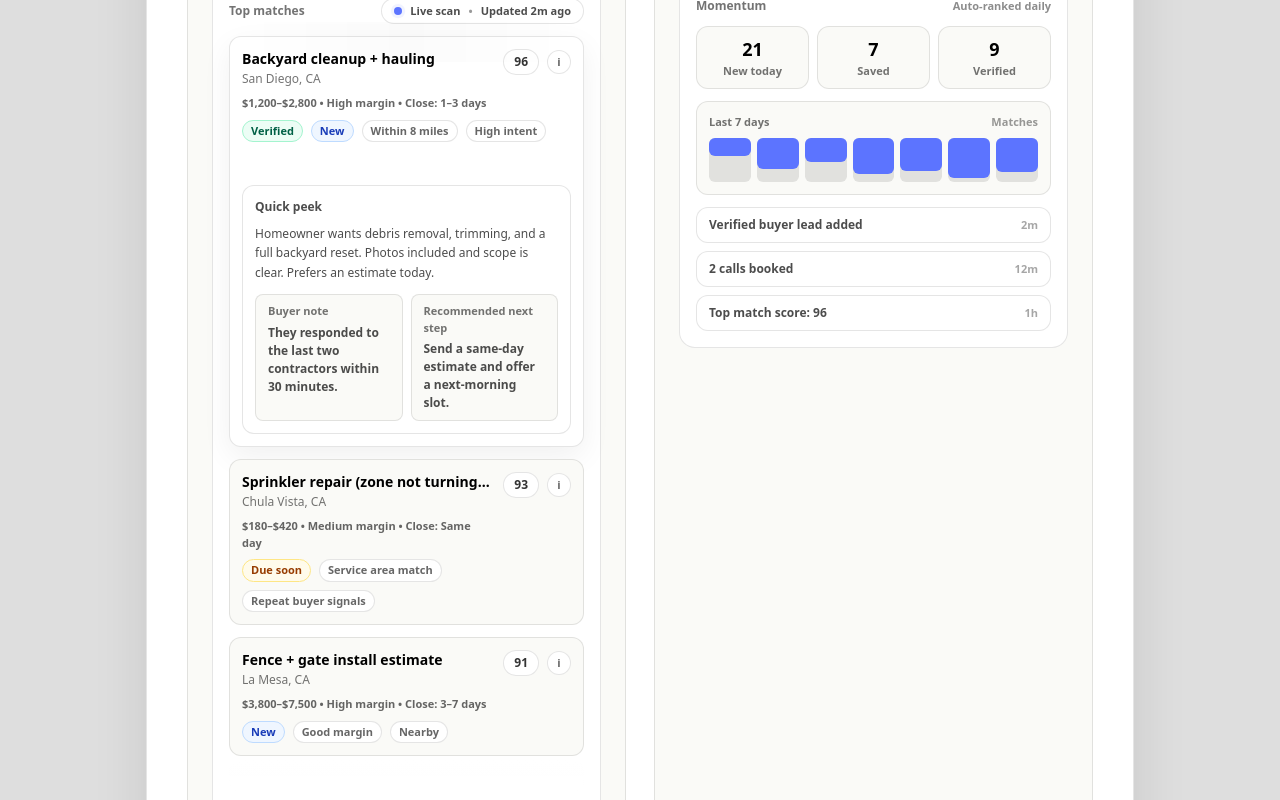
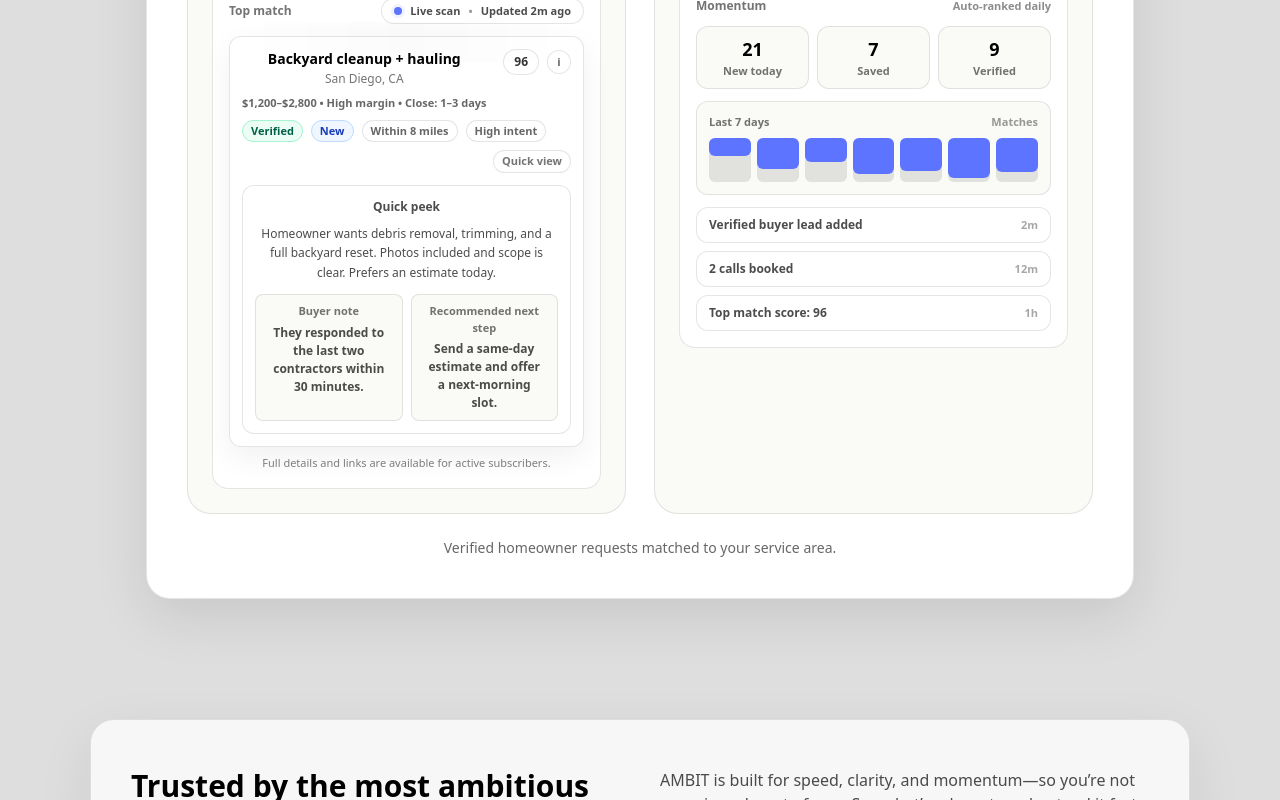
Before and after one commit to seansevrix/ambit, a Next.js app: page / in a window 1280 px wide. Shown: the part 840-1640 px from the top of the page. Built offline with nearby package versions, Linux system fonts and the light colour scheme.

Commit message:
Show only one preview match per market

```diff
--- a/app/page.tsx
+++ b/app/page.tsx
@@ -83,7 +83,7 @@ function SignupSocialProof() {
   );
 }
 
-/* ---------- LIVE PREVIEW (more “holy shit” / conversion-friendly) ---------- */
+/* ---------- LIVE PREVIEW ---------- */
 
 type PreviewMatch = {
   title: string;
@@ -91,12 +91,10 @@ type PreviewMatch = {
   score: number;
   badges: Array<{ label: string; tone: "new" | "verified" | "due" }>;
   reasons: string[];
-
-  valueRange: string; // e.g. "$1,200–$2,800"
+  valueRange: string;
   margin: "High" | "Medium" | "Low";
-  closeTime: string; // e.g. "1–3 days"
-
-  summary: string; // quick peek
+  closeTime: string;
+  summary: string;
   buyerNote: string;
   nextStep: string;
 };
@@ -125,9 +123,9 @@ const PROFILE_HINT: Record<
   },
 };
 
-const PREVIEW_DATA: Record<Market, PreviewMatch[]> = {
-  residential: [
-    {
+// Only 1 preview match per market (what you asked for)
+const PREVIEW_DATA: Record<Market, PreviewMatch> = {
+  residential: {
     title: "Backyard cleanup + hauling",
     location: "San Diego, CA",
     score: 96,
@@ -144,37 +142,8 @@ const PREVIEW_DATA: Record<Market, PreviewMatch[]> = {
     buyerNote: "They responded to the last two contractors within 30 minutes.",
     nextStep: "Send a same-day estimate and offer a next-morning slot.",
   },
-    {
-      title: "Sprinkler repair (zone not turning on)",
-      location: "Chula Vista, CA",
-      score: 93,
-      badges: [{ label: "Due soon", tone: "due" }],
-      reasons: ["Service area match", "Repeat buyer signals", "Quick win"],
-      valueRange: "$180–$420",
-      margin: "Medium",
-      closeTime: "Same day",
-      summary:
-        "Single zone not activating. Buyer wants diagnosis and repair. Access is easy and they can be home after 4pm.",
-      buyerNote: "Clear availability window and short scope.",
-      nextStep: "Offer a diagnostic window and confirm parts availability.",
-    },
-    {
-      title: "Fence + gate install estimate",
-      location: "La Mesa, CA",
-      score: 91,
-      badges: [{ label: "New", tone: "new" }],
-      reasons: ["Good margin", "Nearby", "Clear scope"],
-      valueRange: "$3,800–$7,500",
-      margin: "High",
-      closeTime: "3–7 days",
-      summary:
-        "Buyer needs a new side gate and partial fence replacement. Material preference noted and dimensions provided.",
-      buyerNote: "They requested two quotes and plan to decide this week.",
-      nextStep: "Schedule a quick site measure and send an itemized quote.",
-    },
-  ],
-  commercial: [
-    {
+
+  commercial: {
     title: "Retail plaza: monthly landscaping",
     location: "Austin, TX",
     score: 95,
@@ -188,37 +157,8 @@ const PREVIEW_DATA: Record<Market, PreviewMatch[]> = {
     buyerNote: "They prefer vendors who can start within two weeks.",
     nextStep: "Send a monthly plan with two tier options and a start date.",
   },
-    {
-      title: "Restaurant: grease trap service",
-      location: "Phoenix, AZ",
-      score: 92,
-      badges: [{ label: "Due soon", tone: "due" }],
-      reasons: ["Local match", "High urgency", "Simple scope"],
-      valueRange: "$350–$700",
-      margin: "Medium",
-      closeTime: "1–2 days",
-      summary:
-        "Service request for grease trap pump and documentation. Requires quick turnaround and receipt for compliance.",
-      buyerNote: "They flagged urgency and can approve same-day.",
-      nextStep: "Confirm schedule and send a fixed-price quote with paperwork.",
-    },
-    {
-      title: "Office building: plumbing maintenance",
-      location: "Orlando, FL",
-      score: 90,
-      badges: [{ label: "New", tone: "new" }],
-      reasons: ["Work order stream", "Good LTV", "Clear requirements"],
-      valueRange: "$1,500–$3,000/mo",
-      margin: "Medium",
-      closeTime: "7–14 days",
-      summary:
-        "Facilities team wants a vendor for recurring PM and on-call response. Clear SLA expectations and approval process.",
-      buyerNote: "They want a vendor who can handle after-hours issues.",
-      nextStep: "Send a maintenance agreement outline and response-time tiers.",
-    },
-  ],
-  government: [
-    {
+
+  government: {
     title: "Janitorial services (base facility)",
     location: "Tampa, FL",
     score: 97,
@@ -232,35 +172,6 @@ const PREVIEW_DATA: Record<Market, PreviewMatch[]> = {
     buyerNote: "Deadline is tight; early questions can improve fit.",
     nextStep: "Pull requirements, confirm scope, and draft clarifying questions.",
   },
-    {
-      title: "HVAC PM + filter replacement",
-      location: "Norfolk, VA",
-      score: 94,
-      badges: [{ label: "New", tone: "new" }],
-      reasons: ["Clear schedule", "Good margin", "Scope match"],
-      valueRange: "$18k–$55k",
-      margin: "Medium",
-      closeTime: "14–30 days",
-      summary:
-        "Preventive maintenance with scheduled filter replacement. Locations and frequency appear straightforward.",
-      buyerNote: "The scope is repeatable and easy to operationalize.",
-      nextStep: "Confirm counts and schedule, then price the maintenance plan.",
-    },
-    {
-      title: "Grounds maintenance (multi-site)",
-      location: "San Diego, CA",
-      score: 92,
-      badges: [{ label: "Verified", tone: "verified" }],
-      reasons: ["Nearby", "Scope match", "Past award signals"],
-      valueRange: "$65k–$160k",
-      margin: "Medium",
-      closeTime: "14–45 days",
-      summary:
-        "Multiple sites with defined service windows. If you have a crew, this is a predictable route with consistent work.",
-      buyerNote: "Multi-site jobs favor organized teams with a clear plan.",
-      nextStep: "Map routes, confirm site list, then propose the staffing plan.",
-    },
-  ],
 };
 
 function toneClasses(tone: "new" | "verified" | "due") {
@@ -324,39 +235,21 @@ function ScoreInfo({ text }: { text: string }) {
 }
 
 function PreviewMatches({ market }: { market: Market }) {
-  const rows = PREVIEW_DATA[market];
-  const [openIdx, setOpenIdx] = useState(0);
-
-  useEffect(() => {
-    setOpenIdx(0);
-  }, [market]);
+  const m = PREVIEW_DATA[market];
+  const scoreExplain = `Why ${m.score}: ${m.reasons.join(" • ")}`;
+  const meta = `${m.valueRange} • ${m.margin} margin • Close: ${m.closeTime}`;
 
   return (
     <div className="relative rounded-2xl border border-black/10 bg-white p-4">
       <div className="flex items-center justify-between">
-        <div className="text-xs font-semibold text-black/55">Top matches</div>
+        <div className="text-xs font-semibold text-black/55">Top match</div>
         <LivePill />
       </div>
 
       <div className="pointer-events-none absolute inset-x-4 top-10 h-10 rounded-2xl bg-gradient-to-r from-transparent via-black/5 to-transparent opacity-30 animate-pulse" />
 
-      <div className="mt-3 space-y-3">
-        {rows.map((m, idx) => {
-          const open = idx === openIdx;
-          const scoreExplain = `Why ${m.score}: ${m.reasons.join(" • ")}`;
-          const meta = `${m.valueRange} • ${m.margin} margin • Close: ${m.closeTime}`;
-
-          return (
-            <button
-              key={`${m.title}-${idx}`}
-              type="button"
-              onClick={() => setOpenIdx(idx)}
-              className={[
-                "group w-full text-left rounded-xl border border-black/10 bg-[#FAFAF7] p-3 transition",
-                "hover:bg-white hover:shadow-[0_10px_30px_rgba(0,0,0,0.06)] hover:-translate-y-[1px]",
-                open ? "bg-white shadow-[0_10px_30px_rgba(0,0,0,0.06)]" : "",
-              ].join(" ")}
-            >
+      <div className="mt-3">
+        <div className="rounded-xl border border-black/10 bg-white p-3 shadow-[0_10px_30px_rgba(0,0,0,0.06)]">
           <div className="flex items-start justify-between gap-3">
             <div className="min-w-0">
               <div className="truncate text-sm font-semibold text-black">{m.title}</div>
@@ -391,13 +284,11 @@ function PreviewMatches({ market }: { market: Market }) {
                 {r}
               </span>
             ))}
-
-                <span className="ml-auto hidden sm:inline-flex rounded-full border border-black/10 bg-white px-2 py-0.5 text-[11px] font-semibold text-black/55 opacity-0 transition group-hover:opacity-100">
+            <span className="ml-auto inline-flex rounded-full border border-black/10 bg-white px-2 py-0.5 text-[11px] font-semibold text-black/55">
               Quick view
             </span>
           </div>
 
-              {open ? (
           <div className="mt-3 rounded-xl border border-black/10 bg-white p-3">
             <div className="text-[12px] font-semibold text-black/70">Quick peek</div>
             <div className="mt-2 text-[12px] text-black/70 leading-relaxed">{m.summary}</div>
@@ -405,27 +296,16 @@ function PreviewMatches({ market }: { market: Market }) {
             <div className="mt-3 grid gap-2 sm:grid-cols-2">
               <div className="rounded-lg border border-black/10 bg-[#FAFAF7] px-3 py-2">
                 <div className="text-[11px] font-semibold text-black/55">Buyer note</div>
-                      <div className="mt-1 text-[12px] font-semibold text-black/70">
-                        {m.buyerNote}
-                      </div>
+                <div className="mt-1 text-[12px] font-semibold text-black/70">{m.buyerNote}</div>
               </div>
               <div className="rounded-lg border border-black/10 bg-[#FAFAF7] px-3 py-2">
                 <div className="text-[11px] font-semibold text-black/55">
                   Recommended next step
                 </div>
-                      <div className="mt-1 text-[12px] font-semibold text-black/70">
-                        {m.nextStep}
+                <div className="mt-1 text-[12px] font-semibold text-black/70">{m.nextStep}</div>
               </div>
             </div>
           </div>
-                </div>
-              ) : null}
-            </button>
-          );
-        })}
-
-        <div className="relative -mt-2 h-8 w-full overflow-hidden rounded-xl">
-          <div className="absolute inset-0 bg-gradient-to-b from-transparent to-white" />
         </div>
       </div>
 
@@ -465,7 +345,11 @@ function PreviewActivity({ market }: { market: Market }) {
 
   const feed =
     market === "government"
-      ? ["Sources scanned across public portals", "3 high-fit opportunities flagged", "Digest queued for 5:00pm"]
+      ? [
+          "Sources scanned across public portals",
+          "3 high-fit opportunities flagged",
+          "Digest queued for 5:00pm",
+        ]
       : market === "commercial"
       ? ["New work orders detected", "2 buyers replied today", "Top match score: 95"]
       : ["Verified buyer lead added", "2 calls booked", "Top match score: 96"];
@@ -565,13 +449,8 @@ export default function HomePage() {
 
   return (
     <div className="relative min-h-screen text-black">
-      {/* Full-bleed matte base */}
       <div className="pointer-events-none fixed inset-0 -z-50 bg-[#DEDEDE]" />
-
-      {/* Subtle pattern */}
       <div className="pointer-events-none fixed inset-0 -z-40 opacity-[0.08] [background-image:linear-gradient(135deg,rgba(0,0,0,0.10)_1px,transparent_1px),linear-gradient(45deg,rgba(0,0,0,0.10)_1px,transparent_1px)] [background-size:180px_180px]" />
-
-      {/* Soft brand glow (subtle) */}
       <div className="pointer-events-none fixed inset-0 -z-40 bg-[radial-gradient(900px_600px_at_50%_0%,rgba(92,116,255,0.10),transparent_62%)]" />
 
       <SignupModal
@@ -581,7 +460,6 @@ export default function HomePage() {
         market={market}
       />
 
-      {/* HERO */}
       <section className={`${CONTAINER} pt-16 pb-16`}>
         <div className="rounded-[44px] bg-[#DEDEDE] px-8 py-14 sm:px-14">
           <div className="text-center">
@@ -608,7 +486,6 @@ export default function HomePage() {
 
             <SignupSocialProof />
 
-            {/* Preview strip */}
             <div className="mt-12 overflow-hidden rounded-3xl border border-black/10 bg-white shadow-[0_18px_55px_rgba(0,0,0,0.10)]">
               <div className="flex items-center justify-between border-b border-black/10 px-6 py-4">
                 <div className="text-sm font-semibold text-black/80">AMBIT</div>
@@ -618,7 +495,6 @@ export default function HomePage() {
               <div className="p-7 sm:p-10">
                 <PreviewContextBar market={market} />
 
-                {/* market toggle */}
                 <div className="mb-6 inline-flex rounded-full border border-black/10 bg-white p-1">
                   {MARKETS.map((m) => {
                     const active = m.key === market;
@@ -669,7 +545,6 @@ export default function HomePage() {
         </div>
       </section>
 
-      {/* TRUST */}
       <section className={`${CONTAINER} pb-20`}>
         <div className="rounded-3xl border border-black/10 bg-white/75 backdrop-blur px-10 py-12 shadow-[0_18px_55px_rgba(0,0,0,0.08)]">
           <div className="grid gap-10 lg:grid-cols-2">
@@ -695,7 +570,6 @@ export default function HomePage() {
         </div>
       </section>
 
-      {/* FEATURE BLOCKS */}
       <section className={`${CONTAINER} pb-20`}>
         <h2 className="text-5xl font-black tracking-tight">
           Ambit makes finding jobs effortless.
@@ -739,7 +613,6 @@ export default function HomePage() {
         </div>
       </section>
 
-      {/* TESTIMONIALS */}
       <section className={`${CONTAINER} pb-24`}>
         <div className="flex flex-col gap-3 sm:flex-row sm:items-end sm:justify-between">
           <div>
@@ -786,7 +659,6 @@ export default function HomePage() {
           ))}
         </div>
 
-        {/* FINAL CTA */}
         <div className="mt-16 rounded-3xl border border-black/10 bg-white/85 backdrop-blur px-10 py-14 text-center shadow-[0_18px_55px_rgba(0,0,0,0.08)]">
           <div className="text-4xl font-black">Plug into AMBIT to keep growing your business</div>
           <div className="mt-4 text-lg text-black/70">
```
Lines whose indentation alone changed are shown as unchanged.
